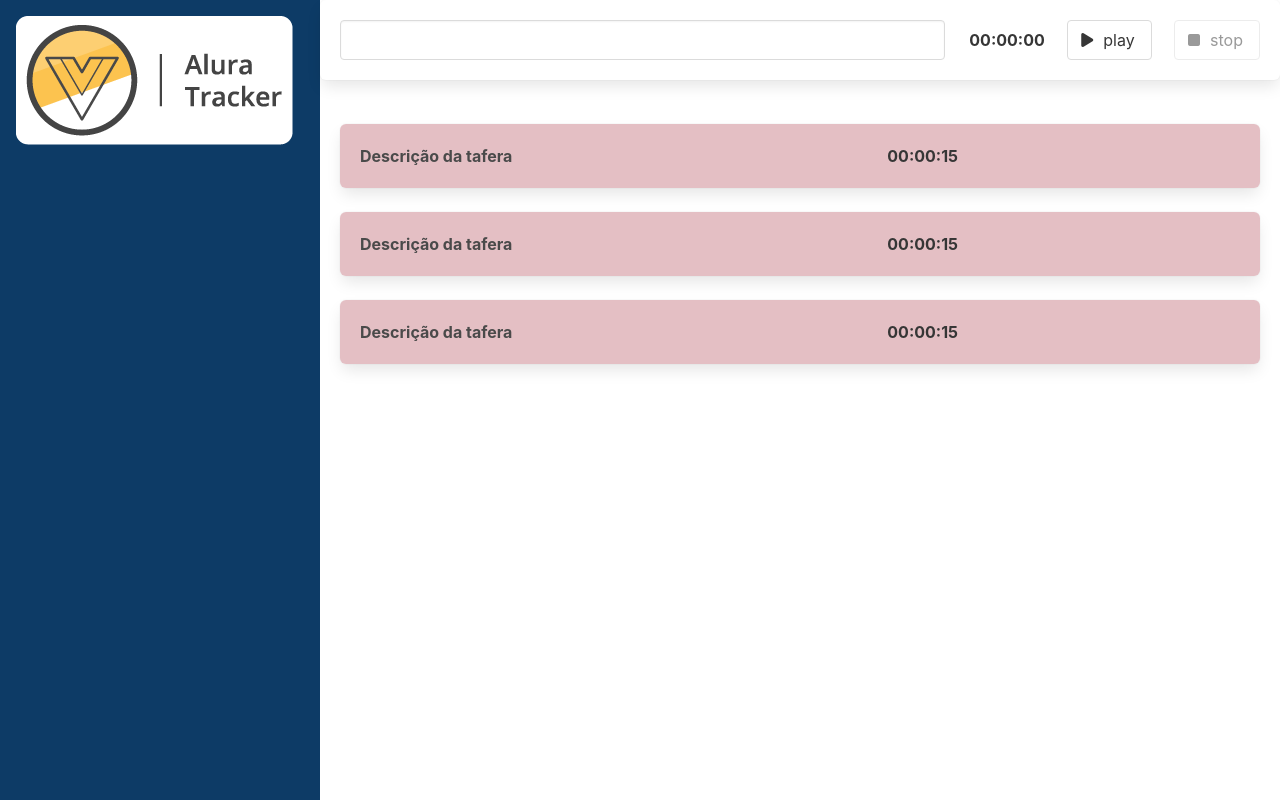
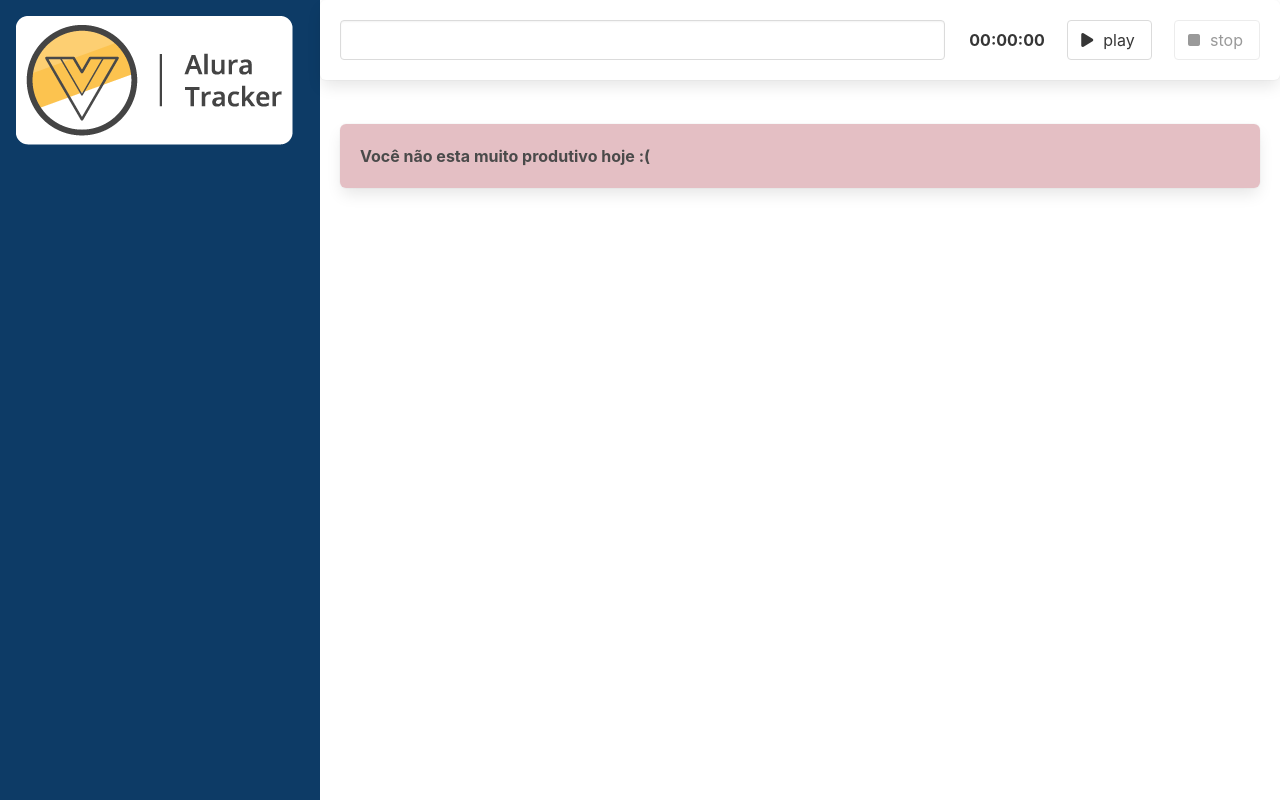
Before and after one commit to kaiomaxlira/alura-tracker, a Vue app: page / in a window 1280 px wide. Built offline with nearby package versions, Linux system fonts and the light colour scheme.

Commit message:
Adicionando Box

```diff
--- a/src/App.vue
+++ b/src/App.vue
@@ -5,12 +5,13 @@
     </div>
 
     <div class="column is-three-quarter">
-      <Formulario />
+      <Formulario @aoSalvarTarefa="salvarTarefa"/>
 
       <div class="lista">
-        <Tarefa />
-        <Tarefa />
-        <Tarefa />
+        <Tarefa v-for="(tarefa, index) in tarefas" :key="index" :tarefa="tarefa"/>
+        <Box v-if="listaEstavazia">
+          Você não esta muito produtivo hoje :(
+        </Box>
       </div>
     </div>
   </main>
@@ -21,6 +22,8 @@ import { defineComponent } from "vue";
 import BarraLateral from "./components/BarraLateral.vue";
 import Formulario from "./components/Formulario.vue";
 import Tarefa from "./components/Tarefa.vue";
+import ITarefa from "./interfaces/ITerafa";
+import Box from "@/components/Box.vue"
 
 export default defineComponent({
   name: "App",
@@ -28,7 +31,23 @@ export default defineComponent({
     BarraLateral,
     Formulario,
     Tarefa,
+    Box,
   },
+  data () {
+    return {
+      tarefas: [] as ITarefa[]
+    }
+  },
+  computed: {
+    listaEstavazia () : boolean {
+      return this.tarefas.length === 0
+    }
+  },
+  methods: {
+    salvarTarefa (tarefa: ITarefa) {
+      this.tarefas.push(tarefa)
+    }
+  }
 });
 </script>
 
--- /dev/null
+++ b/src/components/Box.vue
@@ -0,0 +1,20 @@
+<template>
+    <div class="box has-text-weight-bold">
+        <slot></slot>
+    </div>
+</template>
+
+<script lang="ts">
+import { defineComponent } from 'vue'
+
+export default defineComponent({
+    name: 'BoxTarefa'
+})
+</script>
+
+<style scoped>
+.box {
+    background: #9124;
+}
+
+</style>
--- a/src/components/Formulario.vue
+++ b/src/components/Formulario.vue
@@ -1,8 +1,17 @@
 <template>
   <div class="box">
     <div class="columns">
-            <div class="column is-8" role="form" arial-label="Formulário para criação de uam nova tarefa">
-                <input type="text" class="input" palceholder="Qual tarefa você deseja iniciar?" v-model="descricao">
+      <div
+        class="column is-8"
+        role="form"
+        arial-label="Formulário para criação de uam nova tarefa"
+      >
+        <input
+          type="text"
+          class="input"
+          palceholder="Qual tarefa você deseja iniciar?"
+          v-model="descricao"
+        />
       </div>
       <div class="column">
         <Temporizador @aoTemporizadorFinalizador="finalizarTarefa" />
@@ -12,26 +21,28 @@
 </template>
 
 <script lang="ts">
-
-import { defineComponent } from 'vue';
-import Temporizador from './Temporizador.vue';
+import { defineComponent } from "vue";
+import Temporizador from "./Temporizador.vue";
 
 export default defineComponent({
-    name: 'FormularioTarefa',
+  name: "FormularioTarefa",
+  emits: ["aoSalvarTarefa"],
   components: {
-        Temporizador
+    Temporizador,
   },
-    data () {
+  data() {
     return {
-            descricao:''
-        }
+      descricao: "",
+    };
   },
   methods: {
-        finalizarTarefa (tempoDecorrido: number) : void {
-            console.log('tempo de tarefa', tempoDecorrido)
-            console.log('descrição da tarefa', this.descricao)
-            this.descricao = ''
-        }
-    }
+    finalizarTarefa(tempoDecorrido: number): void {
+      this.$emit("aoSalvarTarefa", {
+        duracaoEmSegundos: tempoDecorrido,
+        descricao: this.descricao,
+      });
+      this.descricao = "";
+    },
+  },
 });
 </script>
--- a/src/components/Tarefa.vue
+++ b/src/components/Tarefa.vue
@@ -1,29 +1,31 @@
 <template>
-  <div class="box has-text-weight-bold">
+  <Box>
     <div class="columns">
-      <div class="column is-7">Descrição da tafera</div>
+      <div class="column is-7">{{ tarefa.descricao || 'Tarefa sem descrição' }}</div>
       <div class="column">
-        <Cronometro tempoEmSegundos="15" />
+        <Cronometro :tempoEmSegundos="tarefa.duracaoEmSegundos" />
       </div>
     </div>
-  </div>
+  </Box>
 </template>
 
 <script lang="ts">
-import { defineComponent } from 'vue';
+import { defineComponent, PropType } from 'vue';
 import Cronometro from "./Cronometro.vue"
+import ITarefa from '../interfaces/ITerafa'
+import Box from './Box.vue'
 
 export default defineComponent({
     name: 'App',
     components: {
-       Cronometro
+       Cronometro,
+       Box
+    },
+    props: {
+      tarefa: {
+        type: Object as PropType<ITarefa>,
+          required: true
+      }
     }
 })
 </script>
-
-<style scoped>
-.box {
-    background: #9124;
-}
-
-</style>
--- /dev/null
+++ b/src/interfaces/ITerafa.ts
@@ -0,0 +1,4 @@
+export default interface ITarefa {
+    duracaoEmSegundos: number,
+    descricao: string,
+}
```
Lines whose indentation alone changed are shown as unchanged.
